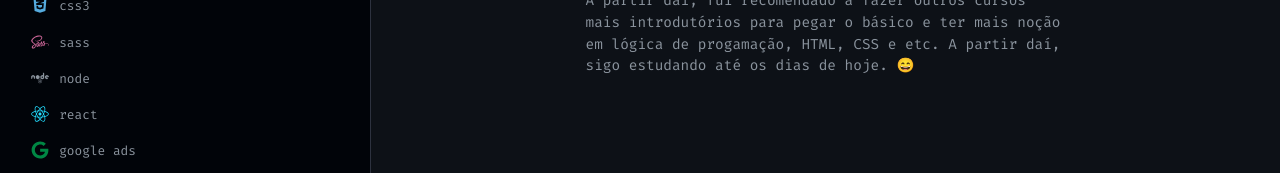
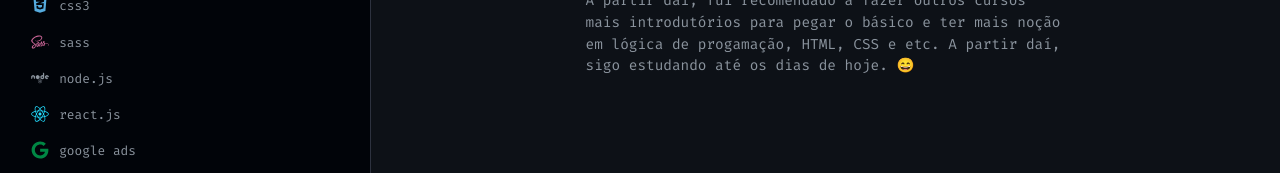
Before and after one commit to felipesoarws/v1, a React (Create React App) app: page /sobre in a window 1280 px wide. Both pictures are taken after a click on the element "conhecimentos". Shown: the part 412-585 px from the top of the page. Built offline with nearby package versions, Linux system fonts and the light colour scheme; the HTML template or start-up script is replaced by a standard one.

Commit message:
Update About.js

```diff
--- a/src/pages/About.js
+++ b/src/pages/About.js
@@ -300,17 +300,17 @@ export default function About() {
                   <span className="open_folder">sass</span>
                 </div>
               </div>
-              <div className="gads">
+              <div className="node">
                 <div className="folder_n_name">
                   <i className="fa-brands fa-node"></i>
-                  <span className="open_folder">node</span>
+                  <span className="open_folder">node.js</span>
                 </div>
               </div>
 
               <div className="react">
                 <div className="folder_n_name">
                   <i className="fa-brands fa-react"></i>
-                  <span className="open_folder">react</span>
+                  <span className="open_folder">react.js</span>
                 </div>
               </div>
 
```
